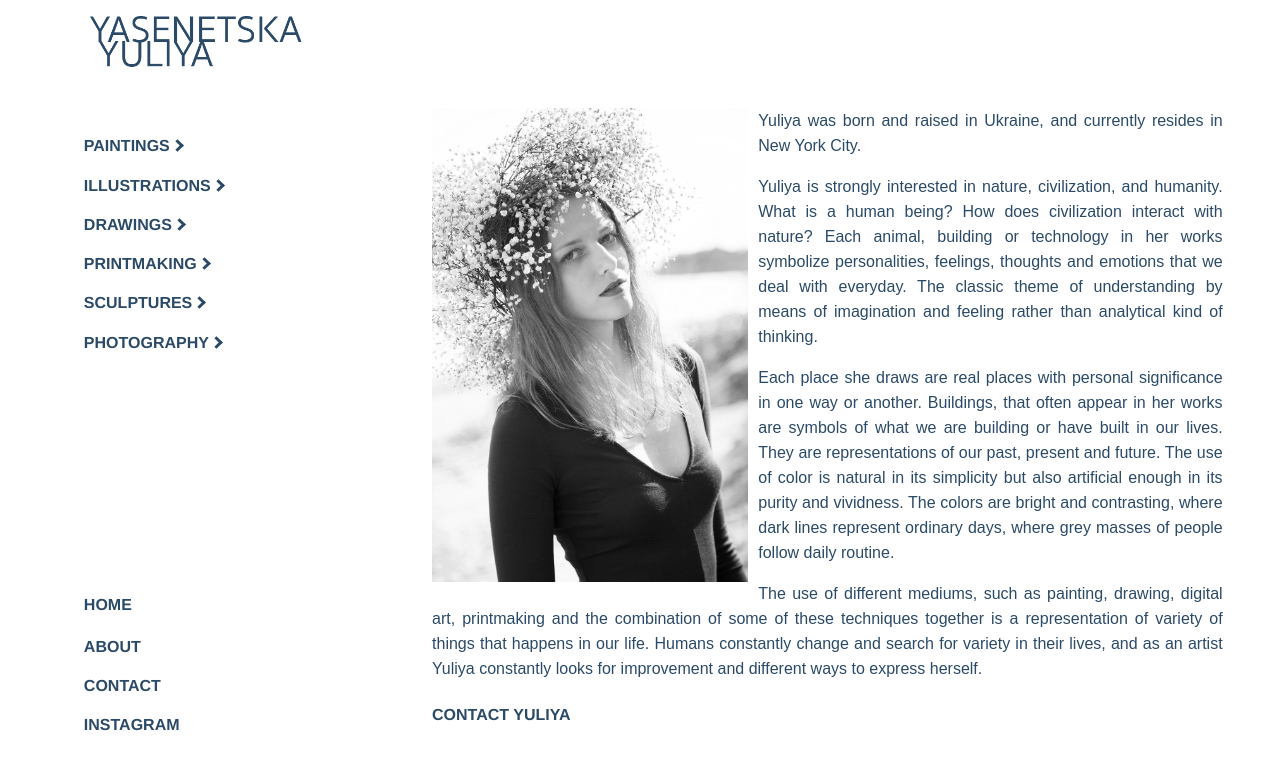
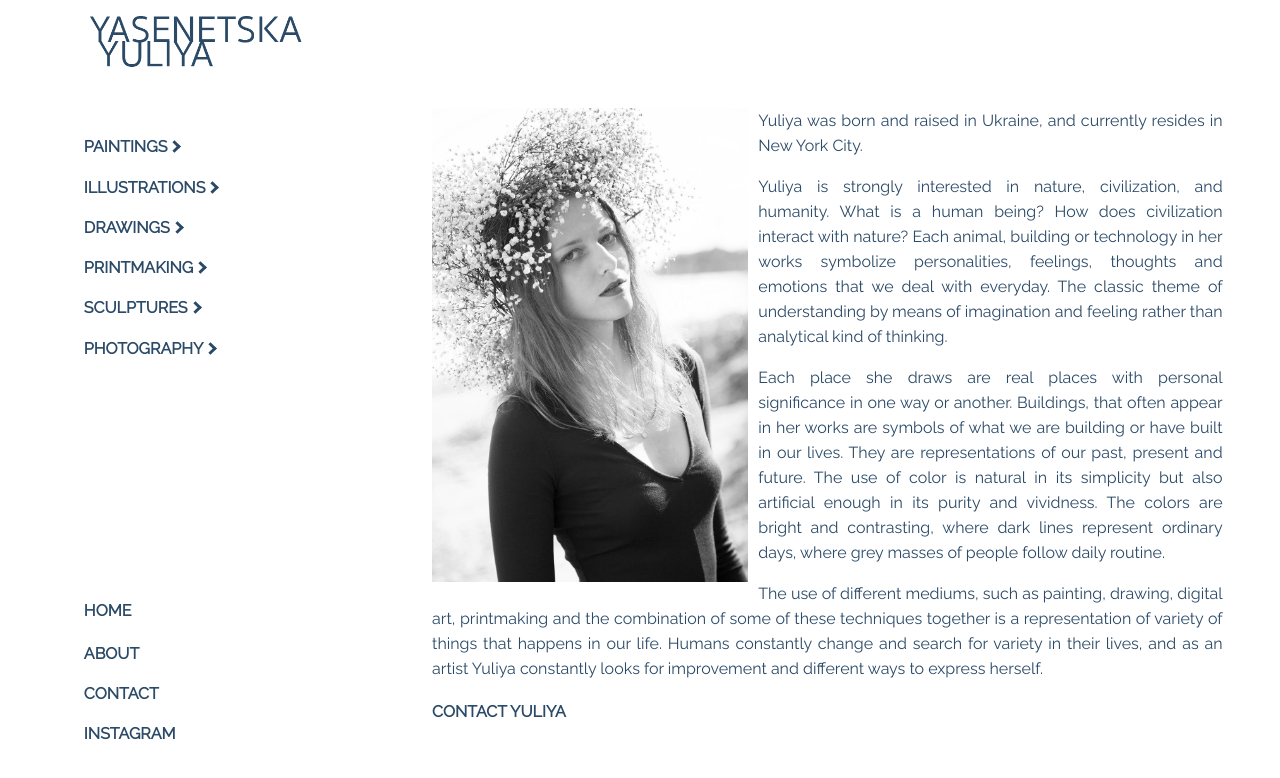
Before and after one commit to YuliyaYas/portfolio-blog, a React (Create React App) app: page /about in a window 1280 px wide. Shown: the top 778 px of the page. Built offline with nearby package versions, Linux system fonts and the light colour scheme; a web font is replaced by a local one.

Commit message:
added GA

```diff
--- a/public/index.html
+++ b/public/index.html
@@ -1,6 +1,15 @@
 <!DOCTYPE html>
 <html lang="en">
   <head>
+    <!-- Global site tag (gtag.js) - Google Analytics -->
+    <script async src="https://www.googletagmanager.com/gtag/js?id=UA-135280525-1"></script>
+    <script>
+      window.dataLayer = window.dataLayer || [];
+      function gtag(){dataLayer.push(arguments);}
+      gtag('js', new Date());
+
+      gtag('config', 'UA-135280525-1');
+    </script>
     <meta charset="utf-8">
     <link rel="shortcut icon" href="%PUBLIC_URL%/favicon_yy.png">
     <meta name="viewport" content="width=device-width, initial-scale=1, shrink-to-fit=no">
@@ -10,7 +19,7 @@
       homescreen on Android. See https://developers.google.com/web/fundamentals/web-app-manifest/
     -->
     <link rel="manifest" href="%PUBLIC_URL%/manifest.json">
-    <!--
+<link href="https://fonts.googleapis.com/css?family=Raleway" rel="stylesheet">    <!--
       Notice the use of %PUBLIC_URL% in the tags above.
       It will be replaced with the URL of the `public` folder during the build.
       Only files inside the `public` folder can be referenced from the HTML.
--- a/src/App.css
+++ b/src/App.css
@@ -1,13 +1,14 @@
 /* reused styles */
 
-@font-face {
+/* @font-face {
     font-family: 'Helvetica';
     src: url('./fonts/HelveticaNeue.ttc');
-}
+} */
 
 body{
   background-color: white;
-  font-family: Helvetica;
+  /* font-family: Helvetica; */
+  font-family: 'Raleway', sans-serif;
   color: #2b4a67;
   height: 100%;
 }
--- a/src/components/About.js
+++ b/src/components/About.js
@@ -3,6 +3,7 @@ import React, { Component } from 'react';
 const About = () =>  {
 
       return(
+        <div>
           <div id="about">
             <img id="profile-pic" src={require("../imgs/portrait.jpg")} />
             <p>Yuliya was born and raised in Ukraine, and currently resides in New York City.
@@ -11,7 +12,11 @@ const About = () =>  {
             </p>
             <p>Each place she draws are real places with personal significance in one way or another. Buildings, that often appear in her works are symbols of what we are building or have built in our lives. They are representations of our past, present and future. The use of color is natural in its simplicity but also artificial enough in its purity and vividness. The colors are bright and contrasting, where dark lines represent ordinary days, where grey masses of people follow daily routine.</p>
             <p>The use of different mediums, such as painting, drawing, digital art, printmaking and the combination of some of these techniques together is a representation of variety of things that happens in our life. Humans constantly change and search for variety in their lives, and as an artist Yuliya constantly looks for improvement and different ways to express herself.</p>
+          </div>
+
+          <div>
             <a href="/contact"><h4>CONTACT YULIYA</h4></a>
+          </div>
         </div>
       );
 };
```
Lines whose indentation alone changed are shown as unchanged.
